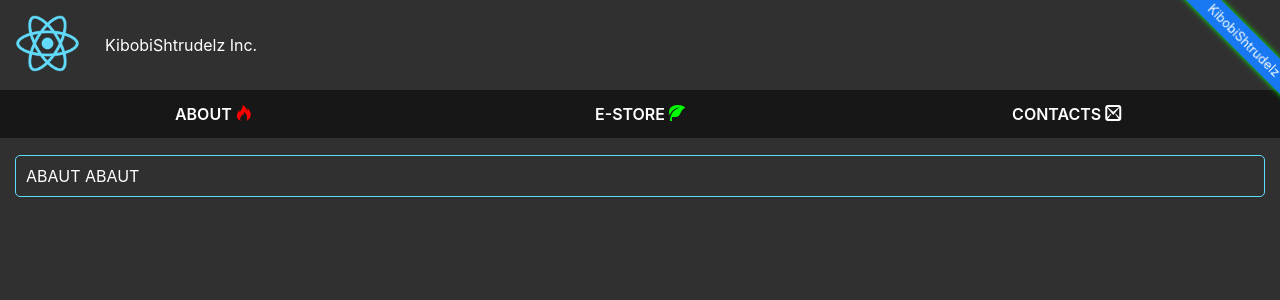
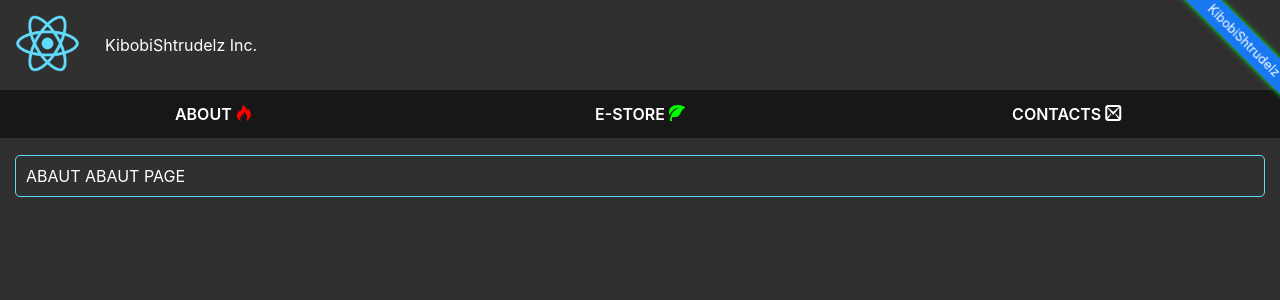
Before and after one commit to KibobiShtrudelz/self-training, a React (Create React App) app: page /about in a window 1280 px wide. Shown: the top 300 px of the page. Built offline with nearby package versions, Linux system fonts and the light colour scheme.

Commit message:
test git auth

```diff
--- a/src/components/About.jsx
+++ b/src/components/About.jsx
@@ -2,7 +2,7 @@ import React from "react";
 import styled from "styled-components";
 
 function About() {
-  return <Wrapper>ABAUT ABAUT</Wrapper>;
+  return <Wrapper>ABAUT ABAUT PAGE</Wrapper>;
 }
 
 export default About;
```
